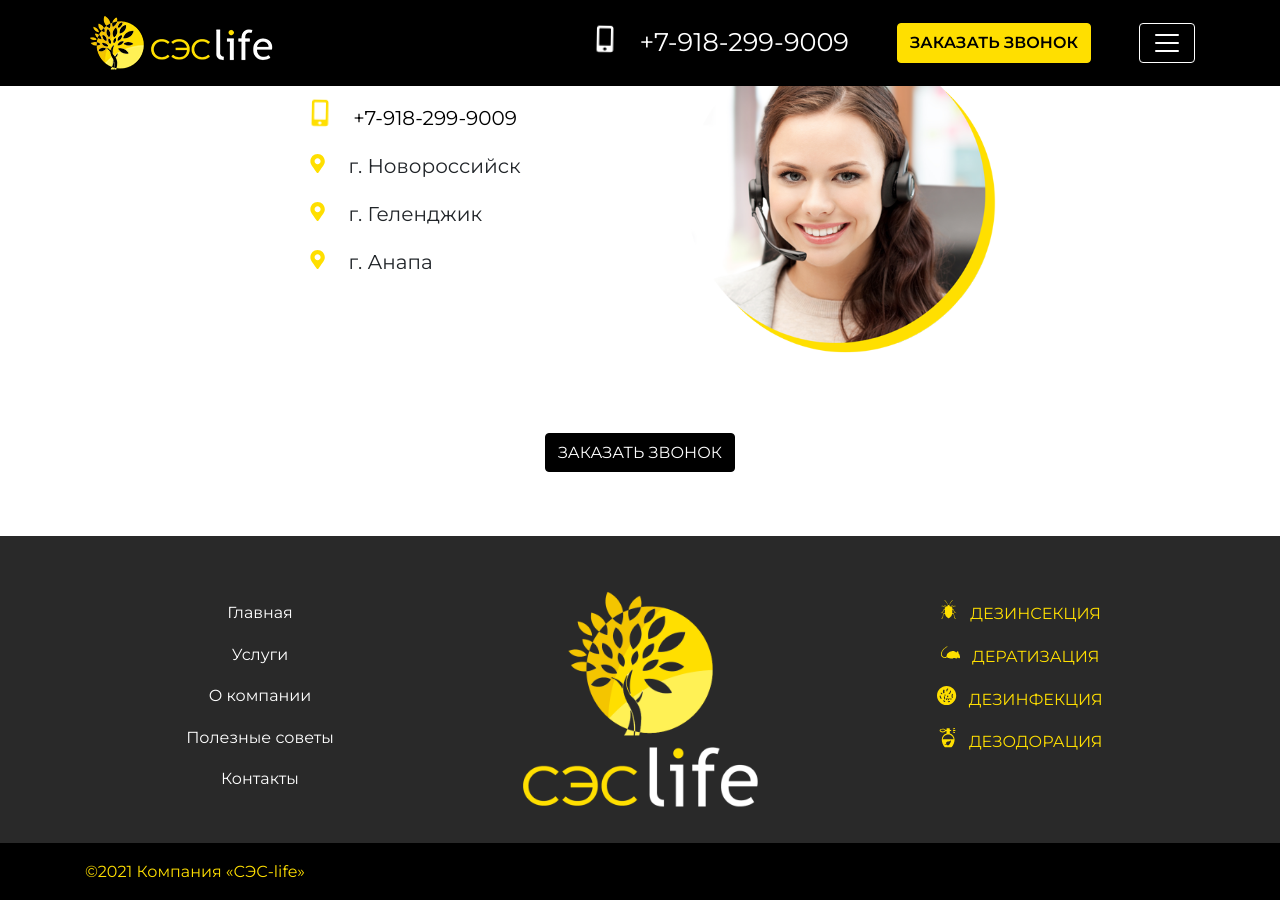
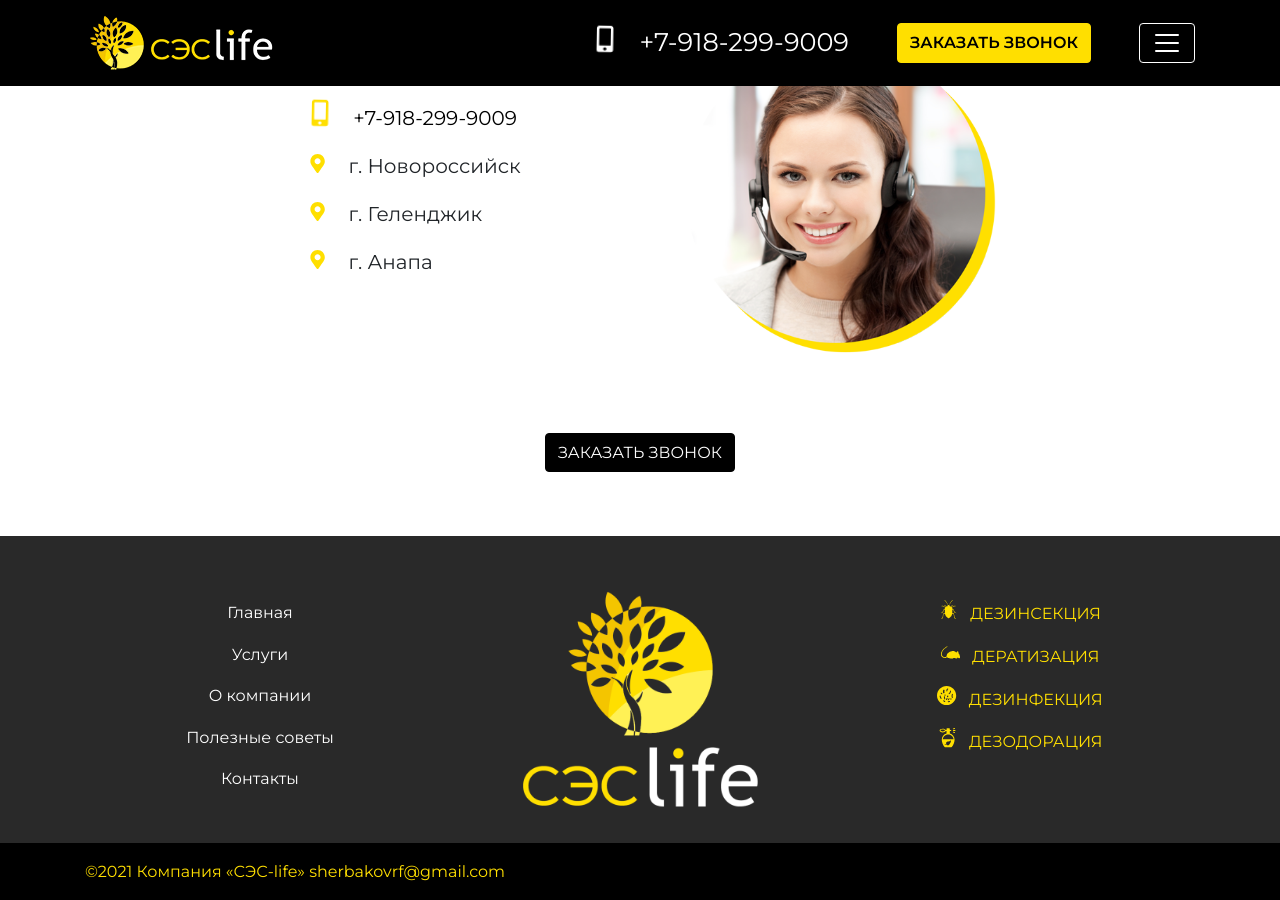
Before and after one commit to ses-life/ses-life.github.io, a Jekyll site: the page built from index.html, in a window 1280 px wide and 900 px high, scrolled down 3387 px. Built offline with Jekyll 4.4.1, drawn with Linux system fonts in a browser that asks for light colours.

Commit message:
Update _config.yml

```diff
--- a/_config.yml
+++ b/_config.yml
@@ -7,6 +7,9 @@
 title: Дезинсекция, дератизация, дезинфекция, дезодорация - СЭС-life
 
 description: Санитарно-эпидемиологическая служба. Уничтожение насекомых, грызунов, неприятных запахов с гарантией.
+
+email: "sherbakovrf@gmail.com" # info@ses-life.ru
+tel: "+7-938-473-1791"
 
 compress_html:
   clippings: all
```
